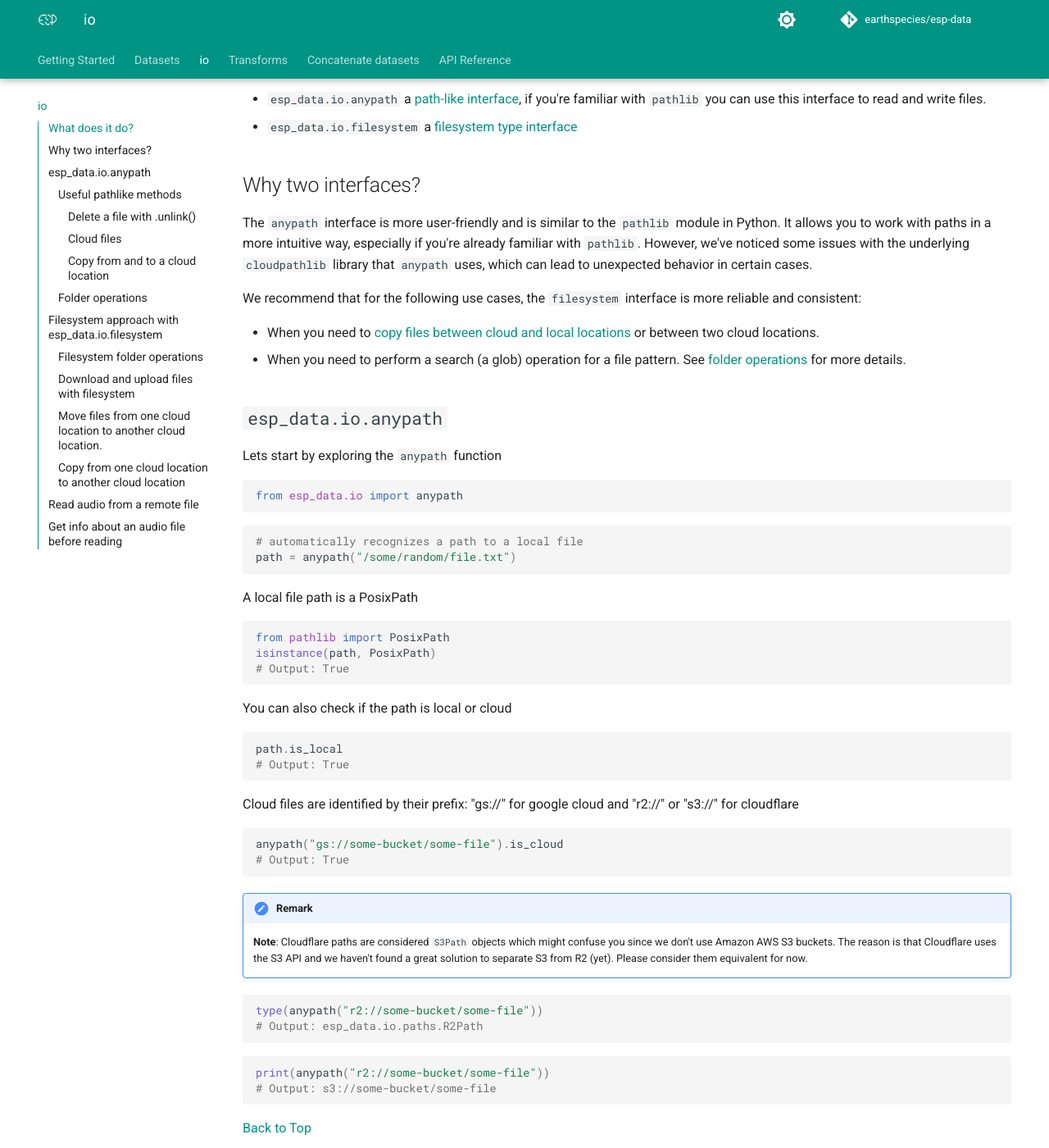
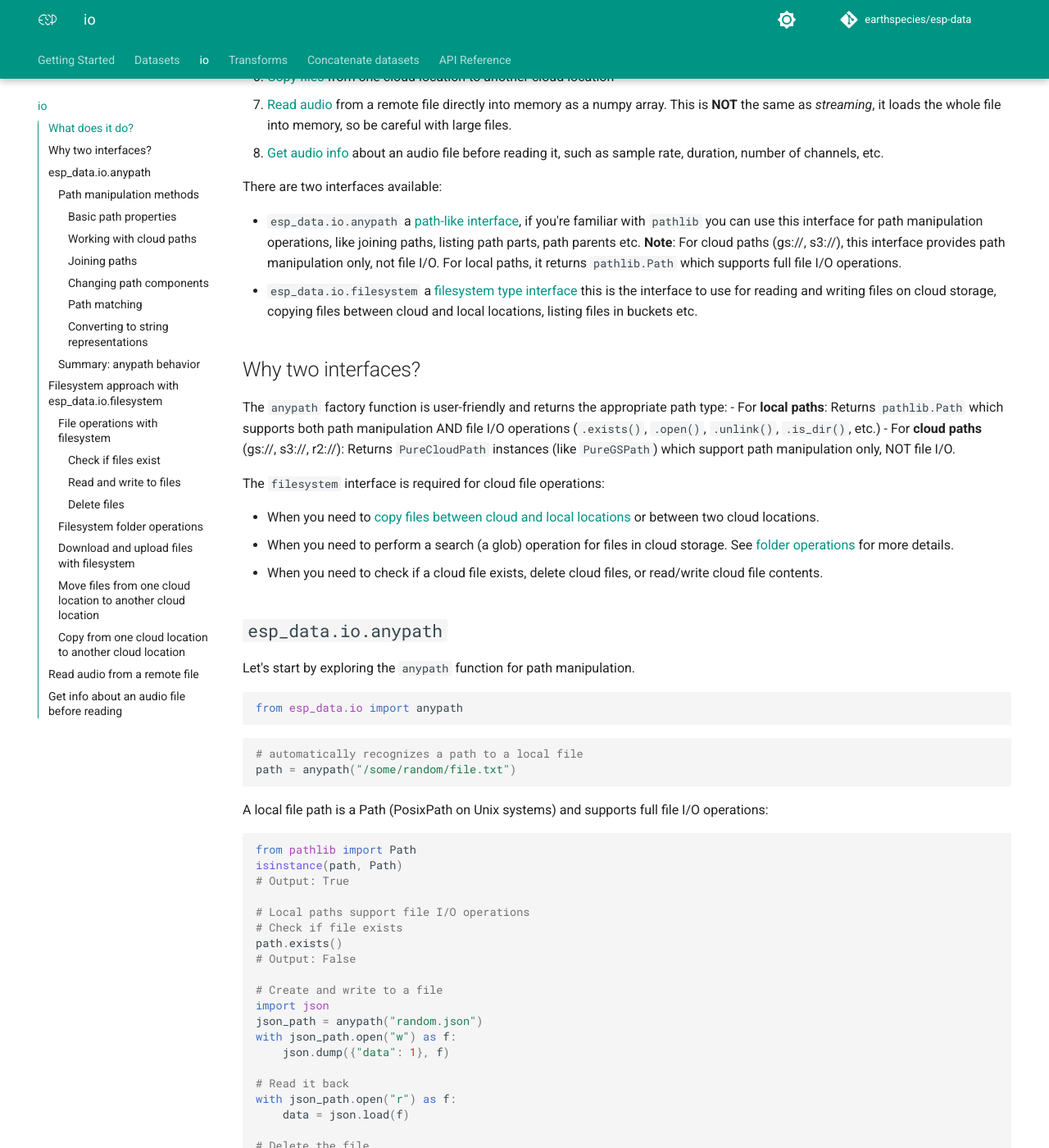
Before and after one commit to earthspecies/alp-data, an MkDocs documentation site: the page built from docs/io.md, in a window 1280 px wide and 1400 px high, scrolled down 623 px. Shown: the whole window at 82% size. Built offline with MkDocs 1.6.1 and Material for MkDocs 9.7.7, drawn with Linux system fonts in a browser that asks for light colours; comment, search, counter and statistics services are not loaded; the version menu is left out; some of the changed text lies outside the part shown.

Commit message:
Updated docs for io: new anypath, PureCloudPath (#167)
+ also updated the `datasets.md` doc to add loading a dataset with
`dataset_from_config`
+ some concat docs

---------

Co-authored-by: Milad Alizadeh <git@mil.ad>

````diff
--- a/docs/io.md
+++ b/docs/io.md
@@ -4,252 +4,323 @@
 
 The `io` module provides a set of functions for reading and writing data to and from various file formats and storage systems. It supports local files, Google Cloud Storage (GCS), and Cloudflare R2 buckets.
 
+!!! warning
+    We have dropped support for `cloudpathlib` which was the basis for `anypath` until version 1.2.1. We now have our own implementation of a "cloud path" (e.g. "gs://my-bucket/file.txt"). This implementation `PureGSPath` or `PureS3Path` is more lightweight and provides **path manipulation features only**. For file operations on cloud paths (reading, writing, copying, listing files), you must use the `filesystem` interface.
+
+
 You can use this module to:
 
-1.  Conduct file operations like [ "exists", "unlink" (delete), "open" (read/write), and "glob" (list files)](#useful-pathlike-methods)
-2.  [Download and upload files (and folders)](#copy-from-and-to-a-cloud-location) to and from cloud storage locations
-3.  [List the contents](#filesystem-folder-operations) of buckets
-4.  [Delete files](#delete-a-file-with-unlink)
-5.  [Move files](#move-files-from-one-cloud-location-to-another-cloud-location) from one cloud location to another cloud location
+1. [Path manipulation with `anypath`](#esp_dataioanypath) - join paths, get path components, change extensions, etc.
+2. [Download and upload files (and folders)](#download-and-upload-files-with-filesystem) to and from cloud storage locations
+3. [List the contents](#filesystem-folder-operations) of buckets
+4. [Delete files](#delete-files) with filesystem operations
+5. [Move files](#move-files-from-one-cloud-location-to-another-cloud-location) from one cloud location to another cloud location
 6. [Copy files](#copy-from-one-cloud-location-to-another-cloud-location) from one cloud location to another cloud location
 7. [Read audio](#read-audio-from-a-remote-file) from a remote file directly into memory as a numpy array. This is **NOT** the same as *streaming*, it loads the whole file into memory, so be careful with large files.
 8. [Get audio info](#get-info-about-an-audio-file-before-reading) about an audio file before reading it, such as sample rate, duration, number of channels, etc.
 
 There are two interfaces available:
 
--   `esp_data.io.anypath` a [path-like interface](#esp_dataioanypath), if you're familiar with `pathlib` you can use this interface to read and write files.
--   `esp_data.io.filesystem` a [filesystem type interface](#filesystem-approach-with-esp_dataiofilesystem)
+-   `esp_data.io.anypath` a [path-like interface](#esp_dataioanypath), if you're familiar with `pathlib` you can use this interface for path manipulation operations, like joining paths, listing path parts, path parents etc. **Note**: For cloud paths (gs://, s3://), this interface provides path manipulation only, not file I/O. For local paths, it returns `pathlib.Path` which supports full file I/O operations.
+-   `esp_data.io.filesystem` a [filesystem type interface](#filesystem-approach-with-esp_dataiofilesystem) this is the interface to use for reading and writing files on cloud storage, copying files between cloud and local locations, listing files in buckets etc.
 
 ## Why two interfaces?
-The `anypath` interface is more user-friendly and is similar to the `pathlib` module in Python. It allows you to work with paths in a more intuitive way, especially if you're already familiar with `pathlib`. However, we've noticed some issues with the underlying `cloudpathlib` library that `anypath` uses, which can lead to unexpected behavior in certain cases.
+The `anypath` factory function is user-friendly and returns the appropriate path type:
+- For **local paths**: Returns `pathlib.Path` which supports both path manipulation AND file I/O operations (`.exists()`, `.open()`, `.unlink()`, `.is_dir()`, etc.)
+- For **cloud paths** (gs://, s3://, r2://): Returns `PureCloudPath` instances (like `PureGSPath`) which support path manipulation only, NOT file I/O.
 
-We recommend that for the following use cases, the `filesystem` interface is more reliable and consistent:
+The `filesystem` interface is required for cloud file operations:
 
 -   When you need to [copy files between cloud and local locations](#download-and-upload-files-with-filesystem) or between two cloud locations.
--   When you need to perform a search (a glob) operation for a file pattern. See [folder operations](#filesystem-folder-operations) for more details.
+-   When you need to perform a search (a glob) operation for files in cloud storage. See [folder operations](#filesystem-folder-operations) for more details.
+-   When you need to check if a cloud file exists, delete cloud files, or read/write cloud file contents.
 
 ## `esp_data.io.anypath`
 
-Lets start by exploring the `anypath` function
-
-
+Let's start by exploring the `anypath` function for path manipulation.
 
 ```python
 from esp_data.io import anypath
 ```
-
 
 ```python
 # automatically recognizes a path to a local file
 path = anypath("/some/random/file.txt")
 ```
 
-A local file path is a PosixPath
+A local file path is a Path (PosixPath on Unix systems) and supports full file I/O operations:
 
 ```python
-from pathlib import PosixPath
-isinstance(path, PosixPath)
+from pathlib import Path
+isinstance(path, Path)
+# Output: True
+
+# Local paths support file I/O operations
+# Check if file exists
+path.exists()
+# Output: False
+
+# Create and write to a file
+import json
+json_path = anypath("random.json")
+with json_path.open("w") as f:
+    json.dump({"data": 1}, f)
+
+# Read it back
+with json_path.open("r") as f:
+    data = json.load(f)
+
+# Delete the file
+json_path.unlink()
+```
+
+Cloud files are identified by their prefix: "gs://" for Google Cloud and "r2://" or "s3://" for Cloudflare
+
+```python
+from esp_data.io import PureGSPath
+gs_path = anypath("gs://some-bucket/some-file")
+isinstance(gs_path, PureGSPath)
 # Output: True
 ```
 
-You can also check if the path is local or cloud
+!!! important
+    **Cloud paths do NOT support file I/O operations**. The following will NOT work:
+
+    ```python
+    # ❌ These operations are NOT available for cloud paths
+    gs_path = anypath("gs://bucket/file.txt")
+    gs_path.exists()  # AttributeError: no 'exists' method
+    gs_path.open("r")  # AttributeError: no 'open' method
+    gs_path.unlink()  # AttributeError: no 'unlink' method
+    gs_path.is_dir()  # AttributeError: no 'is_dir' method
+    ```
+
+    For file operations on cloud paths, use the [`filesystem` interface](#filesystem-approach-with-esp_dataiofilesystem) or standalone utility functions like `esp_data.io.exists()` and `esp_data.io.rm()`.
+
+!!! remark
+    **Note**: Cloudflare paths use the "r2://" prefix which gets converted to "s3://" internally because Cloudflare R2 uses the S3 API. The returned objects are `PureR2Path` (or `PureS3Path`) instances.
 
 ```python
-path.is_local
+from esp_data.io import PureR2Path
+r2_path = anypath("r2://some-bucket/some-file")
+isinstance(r2_path, PureR2Path)
 # Output: True
+print(r2_path)
+# Output: s3://some-bucket/some-file
 ```
 
-
-Cloud files are identified by their prefix: "gs://" for google cloud and "r2://" or "s3://" for cloudflare
-
-```python
-anypath("gs://some-bucket/some-file").is_cloud
-# Output: True
-```
-
-!!! remark
-    **Note**: Cloudflare paths are considered `S3Path` objects which might confuse you since we don't use Amazon AWS S3 buckets. The reason is that Cloudflare uses the S3 API and we haven't found a great solution to separate S3 from R2 (yet). Please consider them equivalent for now.
-
-
-```python
-type(anypath("r2://some-bucket/some-file"))
-# Output: esp_data.io.paths.R2Path
-```
-
-```python
-print(anypath("r2://some-bucket/some-file"))
-# Output: s3://some-bucket/some-file
-```
 [Back to Top](#esp_dataio-module)
 
-### Useful pathlike methods
+### Path manipulation methods
+
+The `PureCloudPath` classes (and standard `Path` for local paths) provide these path manipulation methods:
+
+#### Basic path properties
 
 ```python
 path = anypath("/some/random/file.txt")
 
-# does a file exist ?
-print(f"Does {path} exist? Answer: {path.exists()}")
-# Output: Does /some/random/file.txt exist? Answer: False
-
-# what is its extension ?
+# what is its extension?
 print(f"Suffix: {path.suffix}")
 # Output: Suffix: .txt
 
-# what is its name ?
+# all extensions (for files like .tar.gz)
+print(f"Suffixes: {path.suffixes}")
+# Output: Suffixes: ['.txt']
+
+# what is its name?
 print(f"Filename: {path.name}")
 # Output: Filename: file.txt
 
-# where is it located ?
-print(f"It's here: {path.parent}")
-# Output: It's here: /some/random
+# name without extension
+print(f"Stem: {path.stem}")
+# Output: Stem: file
 
-# split the path
-print(path.parts)
-# Output: ('/', 'some', 'random', 'file.txt')
+# where is it located?
+print(f"Parent: {path.parent}")
+# Output: Parent: /some/random
+
+# split the path into components
+print(f"Parts: {path.parts}")
+# Output: Parts: ('/', 'some', 'random', 'file.txt')
 ```
 
-
-Read a pdf as bytes using `.open()`
+#### Working with cloud paths
 
 ```python
-with path.open("rb") as f:
-    text = f.read()
+gs_path = anypath("gs://my-bucket/folder/file.txt")
+
+# get the bucket name
+print(f"Bucket: {gs_path.bucket}")
+# Output: Bucket: my-bucket
+
+# get the drive (scheme + bucket)
+print(f"Drive: {gs_path.drive}")
+# Output: Drive: gs://my-bucket
+
+# get the anchor (drive + root)
+print(f"Anchor: {gs_path.anchor}")
+# Output: Anchor: gs://my-bucket/
+
+# get path components
+print(f"Parts: {gs_path.parts}")
+# Output: Parts: ('gs://my-bucket/', 'folder', 'file.txt')
+
+# access parent directories
+print(f"Parent: {gs_path.parent}")
+# Output: Parent: gs://my-bucket/folder
+
+# access multiple parent levels
+print(f"Grandparent: {gs_path.parents[1]}")
+# Output: Grandparent: gs://my-bucket/
 ```
 
-Create a json file and write to it
+#### Joining paths
 
 ```python
-import json
+base = anypath("gs://my-bucket/folder")
 
-with anypath("random.json").open("w") as f:
-    json.dump({"data": 1}, f)
+# join with / operator
+full_path = base / "subfolder" / "file.txt"
+print(full_path)
+# Output: gs://my-bucket/folder/subfolder/file.txt
 
-# read it back
-with anypath("random.json").open("r") as f:
-    data = json.load(f)
-
-assert data == {"data": 1}
+# join with joinpath method
+full_path = base.joinpath("subfolder", "file.txt")
+print(full_path)
+# Output: gs://my-bucket/folder/subfolder/file.txt
 ```
 
-#### Delete a file with `.unlink()`
-
+#### Changing path components
 
 ```python
-anypath("random.json").unlink()
+path = anypath("gs://my-bucket/folder/file.txt")
+
+# change the filename
+new_path = path.with_name("newfile.txt")
+print(new_path)
+# Output: gs://my-bucket/folder/newfile.txt
+
+# change the extension
+new_path = path.with_suffix(".json")
+print(new_path)
+# Output: gs://my-bucket/folder/file.json
+
+# change the stem (filename without extension)
+new_path = path.with_stem("renamed")
+print(new_path)
+# Output: gs://my-bucket/folder/renamed.txt
 ```
 
-[Back to Top](#esp_dataio-module)
+#### Path matching
 
+```python
+path = anypath("gs://my-bucket/data/2024/file.txt")
 
-#### Cloud files
+# match against a pattern
+print(path.match("*.txt"))
+# Output: True
 
-The above operations work identically for files in buckets.
+print(path.match("data/*.txt"))
+# Output: False (doesn't match the full path structure)
 
-!!! note
-    One important difference between cloudpaths like `GSPath` and `S3Path` and local `PosixPath` is that buckets dont have actual "folders" like your local filesystem. So if you try to create a *local* file remember that parent folders of that file need to exist. This is **NOT** true for a file like `gs://some_bucket/some_folder/some_file.txt`, you can directly write to it with `anypath("gs://some_bucket/some_folder/some_file.txt").open("w")`.
-
-
-#### Copy from and to a cloud location
-
-Download from a cloud location to local
-```python
-p = anypath("gs://esp-ci-cd-tests/esp-data-tests/random2.txt").download_to("myfile.txt")
-p.exists()
-# Output: True
+print(path.match("**/file.txt"))
+# Output: True (** matches any number of directories)
 ```
 
-Copy a local file  to the <path> in anypath(<path>)
-```python
-p = anypath("gs://esp-ci-cd-tests/esp-data-tests/random2.txt").upload_from("myfile.txt")
-p.exists()
-# Output: True
-```
-
-### Folder operations
-
-If your path is a local or cloud "folder" you can also check if its a directory and list things in it
-
+#### Converting to string representations
 
 ```python
-folder = anypath("r2://esp-ci-cd-tests")
-folder
-```
-    R2Path('s3://esp-ci-cd-tests')
+path = anypath("gs://my-bucket/folder/file.txt")
 
-[Back to Top](#esp_dataio-module)
+# convert to string
+str_path = str(path)
+# Output: 'gs://my-bucket/folder/file.txt'
 
+# get as URI (only for absolute paths)
+uri = path.as_uri()
+# Output: 'gs://my-bucket/folder/file.txt'
 
-```python
-folder.is_dir()
-# True
-folder.is_file()
-# False
-```
+# get as posix-style string (always forward slashes)
+posix_path = path.as_posix()
+# Output: 'gs://my-bucket/folder/file.txt'
 
-Download all the contents from the cloud "folder" to a local folder called "tempfolder"
-⚠️ This will create the folder if it does not exist. If it exists, it will overwrite the contents of the folder.
-
-```python
-folder.download_to("tempfolder")
-# Output: PosixPath('tempfolder')
-anypath("tempfolder").exists()
+# check if path is absolute
+print(path.is_absolute())
 # Output: True
 ```
 
 [Back to Top](#esp_dataio-module)
 
+### Summary: anypath behavior
+
+!!! summary
+    **Key differences between local and cloud paths returned by `anypath`:**
+
+    | Operation | Local Path (`Path`) | Cloud Path (`PureGSPath`, `PureS3Path`, etc.) |
+    |-----------|---------------------|------------------------------------------------|
+    | Path manipulation (`.name`, `.parent`, `.suffix`, `/`, `.with_name()`, etc.) | ✅ Yes | ✅ Yes |
+    | File I/O (`.exists()`, `.open()`, `.unlink()`, `.is_dir()`, etc.) | ✅ Yes | ❌ No - Use `filesystem` |
+    | `.bucket` property | N/A | ✅ Yes |
+
+    **For cloud file operations**, use:
+    - The [`filesystem` interface](#filesystem-approach-with-esp_dataiofilesystem) for most operations
+    - `esp_data.io.exists(path)` to check if a file exists
+    - `esp_data.io.rm(path)` to delete a file
+    - `esp_data.io.read_audio(path)` to read audio files
+
+!!! note
+    Cloud storage systems like GCS and S3 don't have true "folders" like local filesystems. They use prefixes to simulate folder structures. When working with paths, remember that "gs://bucket/folder/file.txt" is really just a single object with a name that contains forward slashes.
+
+[Back to Top](#esp_dataio-module)
+
 ## Filesystem approach with `esp_data.io.filesystem`
 
-Let's now dive into the filesystem approach
-
+Let's now dive into the filesystem approach for file operations.
 
 ```python
 from esp_data.io import filesystem, filesystem_from_path
 ```
 
-You can instantiate a filesystem for a local, google cloud or r2 bucket with `filesystem`
+You can instantiate a filesystem for a local, Google Cloud or R2 bucket with `filesystem`
 
-Lets start with a GCS filesystem by passing in "gcs" (or "gs") to `filesystem()`.
+Let's start with a GCS filesystem by passing in "gcs" (or "gs") to `filesystem()`.
 The same API works for local filesystem as `filesystem("local")`
-
 
 ```python
 fs = filesystem("gcs") # "gs" also works as an alias
 ```
 
 !!! tip
-    Once a filesystem object has been created, you dont need to type the "gs://" prefix.
+    Once a filesystem object has been created, you don't need to type the "gs://" prefix.
 
 You can also create the appropriate filesystem object from a path using `filesystem_from_path`
 ```python
 fs = filesystem_from_path("gs://esp-ci-cd-tests")
 ```
 
-File operations work like so:
+### File operations with filesystem
 
+#### Check if files exist
 
 ```python
 # check for existence
 fs.exists("esp-ci-cd-tests/delme1")
 ```
 
-
-Read and write to files
-
+#### Read and write to files
 
 ```python
 with fs.open("esp-ci-cd-tests/delme1", "r") as f:
-    f.read()
+    content = f.read()
 ```
 
-
 ```python
-with fs.open("esp-ci-cd-tests/docstest","w") as f:
+with fs.open("esp-ci-cd-tests/docstest", "w") as f:
     f.write("hello")
 ```
 
-Delete files
-
+#### Delete files
 
 ```python
 fs.rm("esp-ci-cd-tests/docstest")
@@ -258,47 +329,60 @@ fs.exists("esp-ci-cd-tests/docstest")
 # Output: False
 ```
 
+You can also use the standalone utility functions:
 
-#### Filesystem folder operations
+```python
+from esp_data.io import exists, rm
+
+# check existence
+exists("gs://esp-ci-cd-tests/docstest")
+
+# delete a file
+rm("gs://esp-ci-cd-tests/docstest")
+```
+
+[Back to Top](#esp_dataio-module)
+
+### Filesystem folder operations
+
 List contents that match a pattern like '*txt' under a path
-
 
 ```python
 fs.glob("esp-ci-cd-tests/**/*txt")
 ```
 
-        'esp-ci-cd-tests/esp-data-tests/find_files_tests/file_find_cloud.txt',
-        'esp-ci-cd-tests/esp-data-tests/non_empty/temp_file.txt',
-        'esp-ci-cd-tests/esp-data-tests/random2.txt',
-        'esp-ci-cd-tests/random.txt',
-        ...
-
+Output:
+```
+'esp-ci-cd-tests/esp-data-tests/find_files_tests/file_find_cloud.txt',
+'esp-ci-cd-tests/esp-data-tests/non_empty/temp_file.txt',
+'esp-ci-cd-tests/esp-data-tests/random2.txt',
+'esp-ci-cd-tests/random.txt',
+...
+```
 
 [Back to Top](#esp_dataio-module)
 
+### Download and upload files with `filesystem`
 
-#### Download and upload files with `filesystem`
 Download files from a cloud location to local. 📝 `get` and `put` return `None` if the operation was successful.
-
 
 ```python
 fs.get("esp-ci-cd-tests/foo.txt", "foofoo.txt")
 # Output: [None]
 ```
 
-
 Upload files from local to a cloud location.
-
 
 ```python
 fs.put("foofoo.txt", "esp-ci-cd-tests/foo.txt")
 # Output: [None]
 ```
 
+[Back to Top](#esp_dataio-module)
 
-#### Move files from one cloud location to another cloud location.
+### Move files from one cloud location to another cloud location
+
 📝 In reality this just renames the file in the bucket.
-
 
 ```python
 fs.mv("esp-ci-cd-tests/foo.txt", "esp-ci-cd-tests/foo2.txt")
@@ -306,9 +390,7 @@ fs.exists("esp-ci-cd-tests/foo.txt")
 # Output: False
 ```
 
-
-#### Copy from one cloud location to another cloud location
-
+### Copy from one cloud location to another cloud location
 
 !!! warning
     Copy is only supported when the source and destination cloud location are on the same cloud provider. For example, you cannot copy from a GCS bucket to an R2 bucket.
````
Also changed, not shown: other parts of docs/io.md (+2 -0 lines), README.md (+1 -1 lines), docs/concatenate.md (+4 -0 lines), docs/datasets.md (+30 -0 lines).
